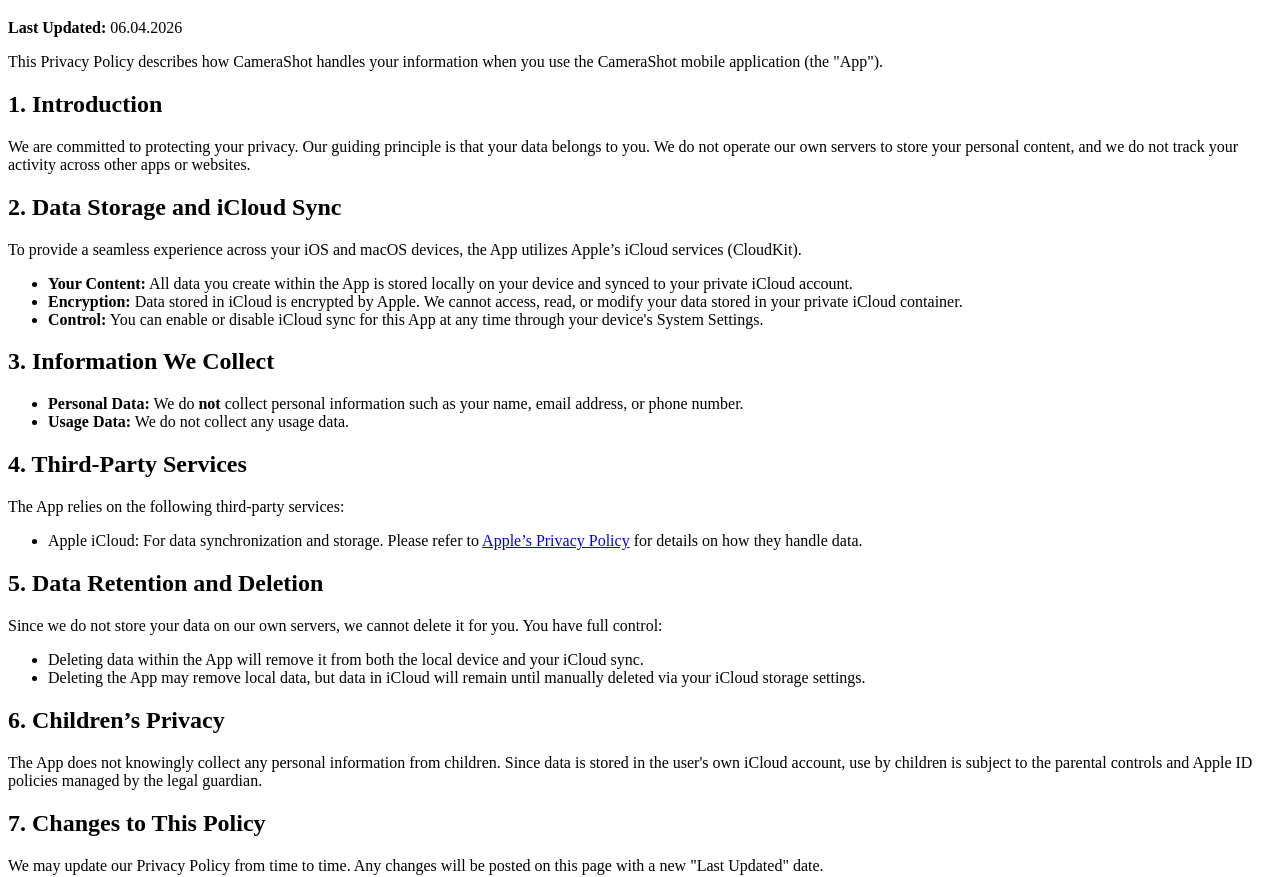
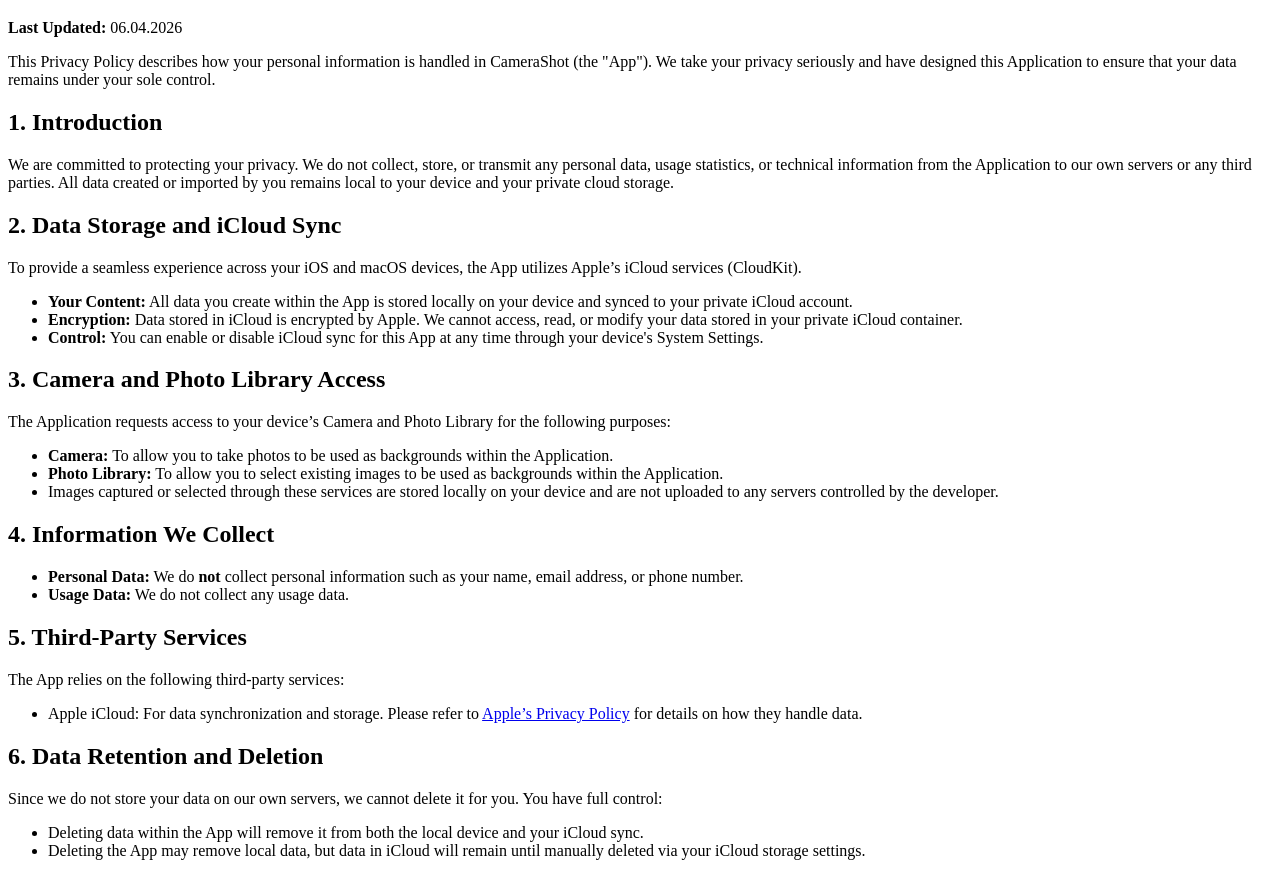
Before and after one commit to steaditim/privacy-policy, a plain HTML site: page index.html in a window 1280 px wide. Shown: the part 61-938 px from the top of the page. Drawn offline with Linux system fonts and the light colour scheme.

Commit message:
Revise Privacy Policy for clarity and updates

```diff
--- a/index.html
+++ b/index.html
@@ -10,10 +10,10 @@
 
 <p><strong>Last Updated:</strong> 06.04.2026</p>
 
-<p>This Privacy Policy describes how CameraShot handles your information when you use the CameraShot mobile application (the "App").</p>
+<p>This Privacy Policy describes how your personal information is handled in CameraShot (the "App"). We take your privacy seriously and have designed this Application to ensure that your data remains under your sole control.</p>
 
 <h2>1. Introduction</h2>
-<p>We are committed to protecting your privacy. Our guiding principle is that your data belongs to you. We do not operate our own servers to store your personal content, and we do not track your activity across other apps or websites.</p>
+<p>We are committed to protecting your privacy. We do not collect, store, or transmit any personal data, usage statistics, or technical information from the Application to our own servers or any third parties. All data created or imported by you remains local to your device and your private cloud storage.</p>
 
 <h2>2. Data Storage and iCloud Sync</h2>
 <p>To provide a seamless experience across your iOS and macOS devices, the App utilizes Apple’s iCloud services (CloudKit).</p>
@@ -23,13 +23,21 @@
   <li><strong>Control:</strong> You can enable or disable iCloud sync for this App at any time through your device's System Settings.</li>
 </ul>
 
-<h2>3. Information We Collect</h2>
+ <h2>3. Camera and Photo Library Access</h2>
+<p>The Application requests access to your device’s Camera and Photo Library for the following purposes:</p>
+<ul>
+  <li><strong>Camera:</strong> To allow you to take photos to be used as backgrounds within the Application.</li>
+  <li><strong>Photo Library:</strong> To allow you to select existing images to be used as backgrounds within the Application.</li>
+  <li>Images captured or selected through these services are stored locally on your device and are not uploaded to any servers controlled by the developer.</li>
+</ul>
+
+<h2>4. Information We Collect</h2>
 <ul>
   <li><strong>Personal Data:</strong> We do <strong>not</strong> collect personal information such as your name, email address, or phone number.</li>
   <li><strong>Usage Data:</strong> We do not collect any usage data.</li>
 </ul>
 
-<h2>4. Third-Party Services</h2>
+<h2>5. Third-Party Services</h2>
 <p>The App relies on the following third-party services:</p>
 <ul>
   <li>Apple iCloud: For data synchronization and storage. Please refer to
@@ -38,20 +46,20 @@
   </li>
 </ul>
 
-<h2>5. Data Retention and Deletion</h2>
+<h2>6. Data Retention and Deletion</h2>
 <p>Since we do not store your data on our own servers, we cannot delete it for you. You have full control:</p>
 <ul>
   <li>Deleting data within the App will remove it from both the local device and your iCloud sync.</li>
   <li>Deleting the App may remove local data, but data in iCloud will remain until manually deleted via your iCloud storage settings.</li>
 </ul>
 
-<h2>6. Children’s Privacy</h2>
+<h2>7. Children’s Privacy</h2>
 <p>The App does not knowingly collect any personal information from children. Since data is stored in the user's own iCloud account, use by children is subject to the parental controls and Apple ID policies managed by the legal guardian.</p>
 
-<h2>7. Changes to This Policy</h2>
+<h2>8. Changes to This Policy</h2>
 <p>We may update our Privacy Policy from time to time. Any changes will be posted on this page with a new "Last Updated" date.</p>
 
-<h2>8. Contact Us</h2>
+<h2>9. Contact Us</h2>
 <p>If you have any questions or suggestions about our Privacy Policy, do not hesitate to contact us at:</p>
 
 <p>Email: camerashotfeedback@gmail.com</p>
```
